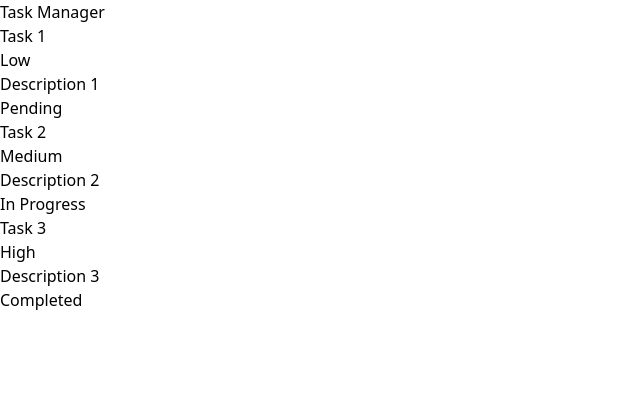
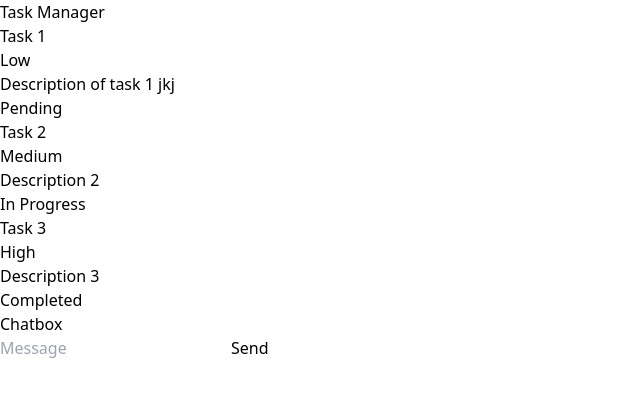
Before and after one commit to RashikShahjahan/jira-ai, a React (Vite) app in the folder frontend/: page / in a window 1280 px wide. Shown: the top 396 px of the page, without its empty margins (0-640 px from the left). Built offline with nearby package versions, Linux system fonts and the light colour scheme.

Commit message:
Added chat ui

```diff
--- a/frontend/src/App.tsx
+++ b/frontend/src/App.tsx
@@ -1,8 +1,11 @@
 import TaskManager from "./TaskManager"
-
+import Chatbox from "./Chatbox"
 function App() {
   return (
-    <TaskManager />
+    <div className="flex w-full h-screen">
+      <TaskManager />
+      <Chatbox />
+    </div>
   )
 }
 
--- /dev/null
+++ b/frontend/src/Chatbox.tsx
@@ -0,0 +1,48 @@
+import { useState } from 'react';
+
+function Chatbox() {
+    const [messages, setMessages] = useState<Array<{ text: string, sender: 'user' | 'ai' }>>([]);
+    const [inputText, setInputText] = useState('');
+
+    return (
+        <div className="flex flex-col w-1/2 h-screen p-4">
+            <h1 className="text-2xl font-bold mb-4">Chatbox</h1>
+            <div className="flex-grow border border-gray-300 rounded-lg overflow-y-auto mb-4 p-4">
+                {messages.map((message, index) => (
+                    <div
+                        key={index}
+                        className={`mb-2 p-2 rounded-lg ${
+                            message.sender === 'user'
+                                ? 'bg-blue-100 ml-auto'
+                                : 'bg-gray-100'
+                        }`}
+                    >
+                        {message.text}
+                    </div>
+                ))}
+            </div>
+            <div className="flex gap-2">
+                <input
+                    type="text"
+                    value={inputText}
+                    onChange={(e) => setInputText(e.target.value)}
+                    placeholder="Message"
+                    className="flex-grow p-2 border rounded-lg"
+                />
+                <button
+                    onClick={() => {
+                        if (inputText.trim()) {
+                            setMessages([...messages, { text: inputText, sender: 'user' }]);
+                            setInputText('');
+                        }
+                    }}
+                    className="px-4 py-2 bg-blue-500 text-white rounded-lg"
+                >
+                    Send
+                </button>
+            </div>
+        </div>
+    )
+}
+
+export default Chatbox
--- a/frontend/src/TaskManager.tsx
+++ b/frontend/src/TaskManager.tsx
@@ -3,16 +3,18 @@ import Task, { TaskData } from "./Task";
 
 function TaskManager() {
     const [tasks, setTasks] = useState<TaskData[]>([
-        { id: "1", title: "Task 1", description: "Description 1", status: "Pending", priority: "Low" },
+        { id: "1", title: "Task 1", description: "Description of task 1 jkj", status: "Pending", priority: "Low" },
         { id: "2", title: "Task 2", description: "Description 2", status: "In Progress", priority: "Medium" },
         { id: "3", title: "Task 3", description: "Description 3", status: "Completed", priority: "High" },
     ]);
     return (
-        <div className="flex flex-col items-center justify-center h-screen">
-            <h1 className="text-2xl font-bold">Task Manager</h1>
-            {tasks.map((task) => (
-                <Task key={task.id} title={task.title} description={task.description} status={task.status} priority={task.priority} />
-            ))}
+        <div className="flex flex-col w-1/2 h-screen p-4 border-r">
+            <h1 className="text-2xl font-bold mb-4">Task Manager</h1>
+            <div className="flex-grow overflow-y-auto">
+                {tasks.map((task) => (
+                    <Task key={task.id} title={task.title} description={task.description} status={task.status} priority={task.priority} />
+                ))}
+            </div>
         </div>
     )
 }
```
